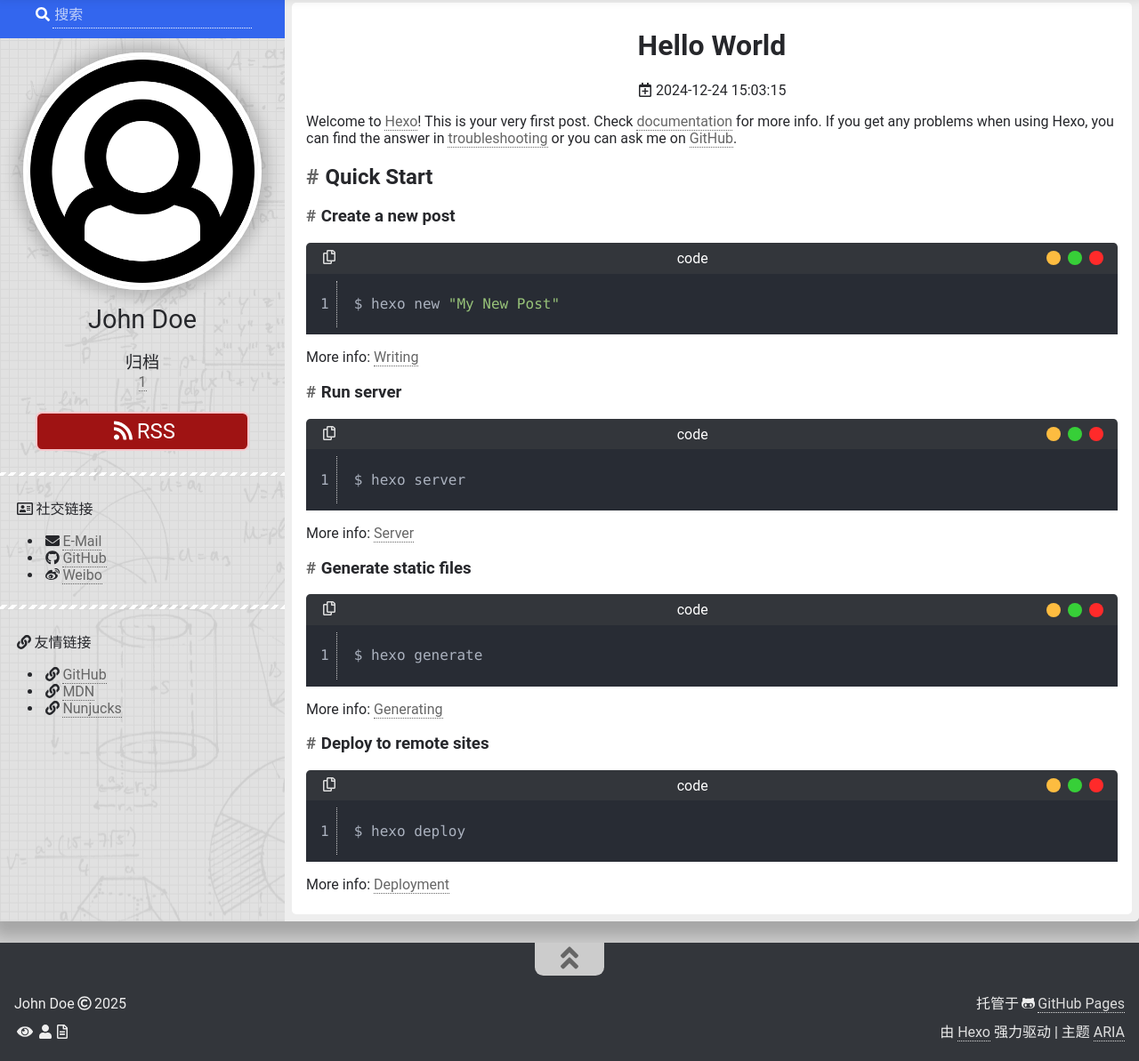
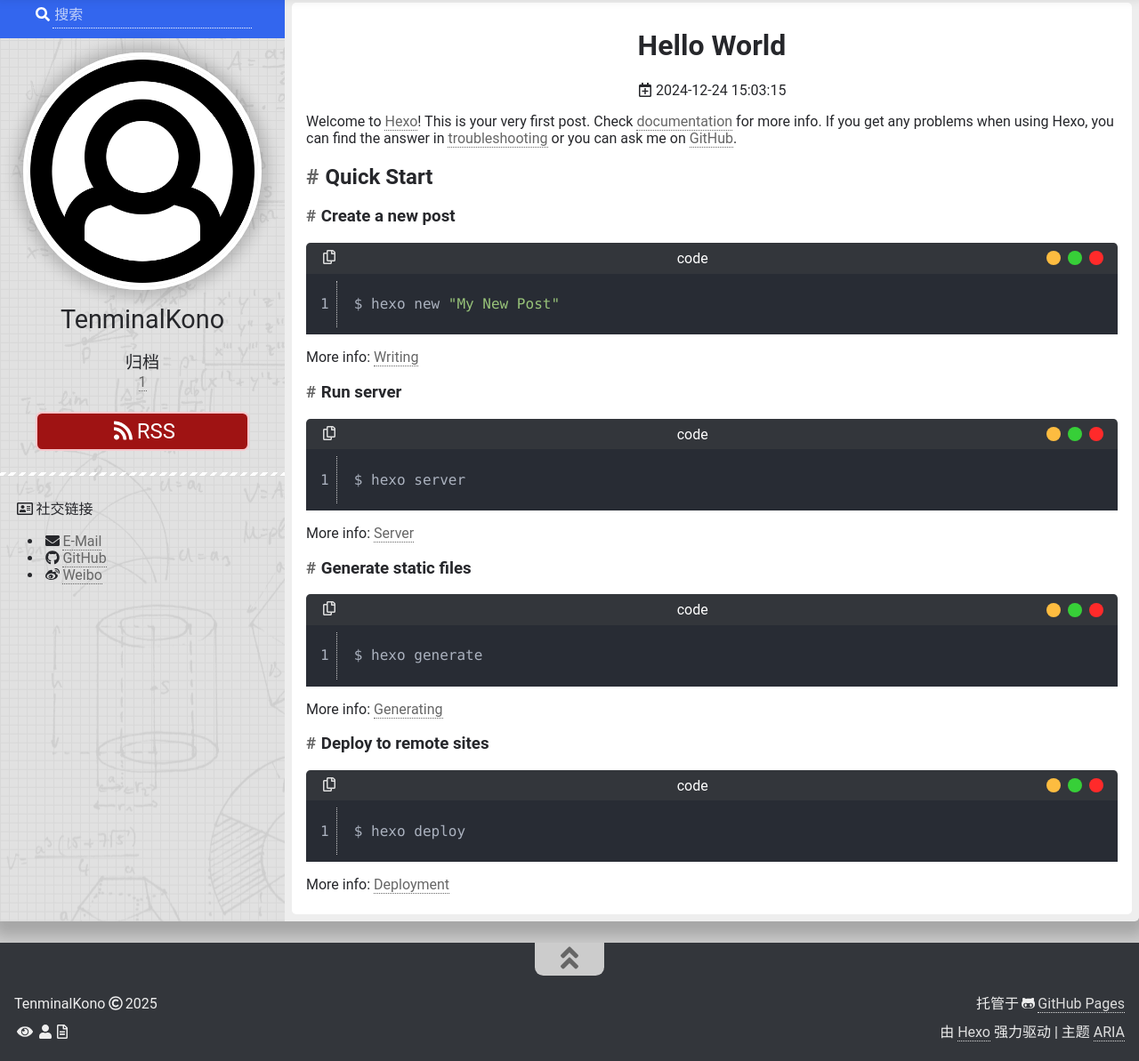
Before and after one commit to TenminalKono/TenminalKono.github.io, a plain HTML site: page index.html in a window 1280 px wide. Shown: the part 200-1393 px from the top of the page at 89% size. Drawn offline with Linux system fonts and the light colour scheme; some packages are replaced by stand-ins of ours; a script that the page names is missing.

Commit message:
Site updated: 2025-04-26 22:53:46

```diff
--- a/index.html
+++ b/index.html
@@ -200,7 +200,7 @@
     <div class="post-block">
       <link itemprop="mainEntityOfPage" href="http://example.com/2024/12/24/hello-world/">
       <span hidden itemprop="author" itemscope itemtype="http://schema.org/Person">
-        <meta itemprop="name" content="John Doe">
+        <meta itemprop="name" content="TenminalKono">
         <meta itemprop="description" content="">
         <meta itemprop="image" content="/images/avatar.png">
       </span>
@@ -265,9 +265,9 @@
 
 <div class="info sidebar-item" id="info">
 
-  <img class="author-avatar" src="/images/avatar.png" alt="John Doe">
+  <img class="author-avatar" src="/images/avatar.png" alt="TenminalKono">
 
-  <h1 class="author-name">John Doe</h1>
+  <h1 class="author-name">TenminalKono</h1>
   <h2 class="author-description"></h2>
   <div class="site-count">
 
@@ -297,15 +297,16 @@
       <div><i class="far fa-address-card"></i>社交链接</p></div>
       <ul>
 
-        <li><i class="fas fa-envelope"></i><a href="mailto:youremail@youremailhost" target="_blank">E-Mail</a></li>
+        <li><i class="fas fa-envelope"></i><a href="mailto:p8kilakono@gmail.com" target="_blank">E-Mail</a></li>
 
-        <li><i class="fab fa-github"></i><a href="https://github.com/" target="_blank">GitHub</a></li>
+        <li><i class="fab fa-github"></i><a href="https://github.com/TenminalKono" target="_blank">GitHub</a></li>
 
         <li><i class="fab fa-weibo"></i><a href="https://weibo.com/" target="_blank">Weibo</a></li>
 
       </ul>
     </div>
 
+    <!--
 
     <hr>
     <div class="blogroll sidebar-item">
@@ -320,6 +321,8 @@
 
       </ul>
     </div>
+
+    -->
 
   </div>
 </aside>
@@ -338,7 +341,7 @@
     <div class="footer-container">
       <div class="footer-left">
         <div class="copyright">
-          <span class="author">John Doe</span><span class="year"><i class="far fa-copyright"></i>2025</span>
+          <span class="author">TenminalKono</span><span class="year"><i class="far fa-copyright"></i>2025</span>
         </div>
 
         <div class="busuanzi">
```
